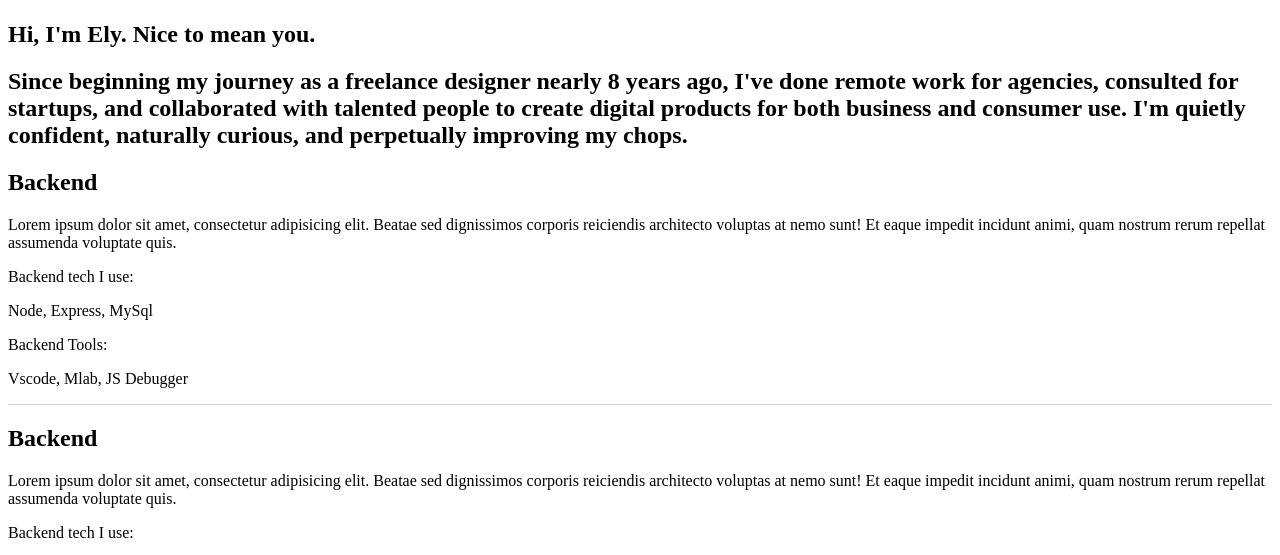
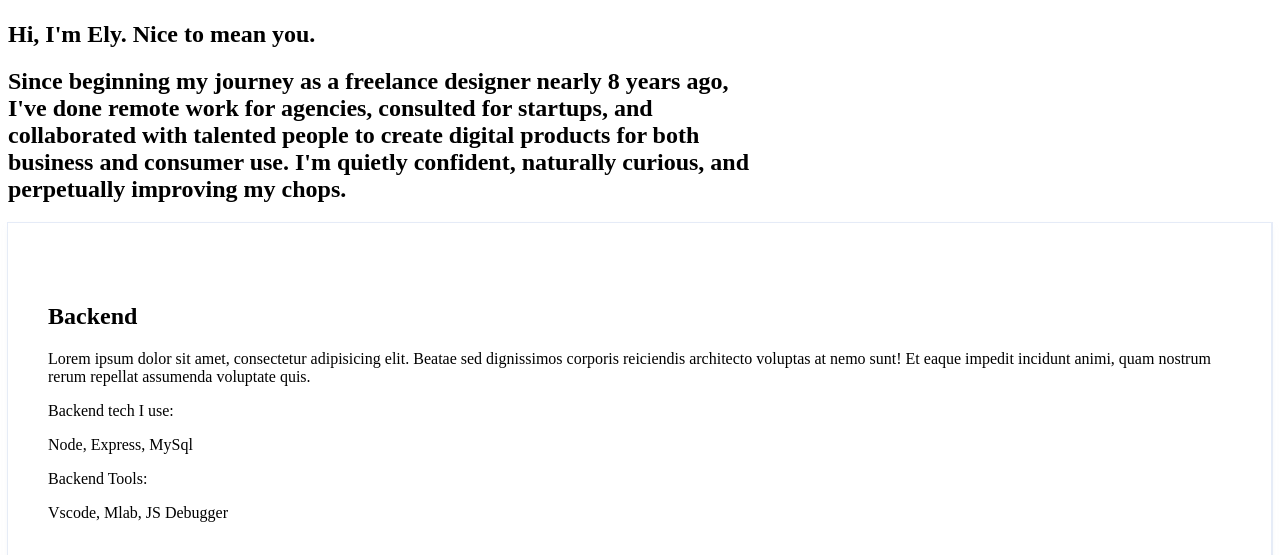
Before and after one commit to ely-alamillo/thoughtsonpaper.dev, a Gatsby site: page / in a window 1280 px wide. Shown: the part 229-784 px from the top of the page. Built offline with nearby package versions, Linux system fonts and the light colour scheme; Gatsby itself is replaced by a stand-in of ours.

Commit message:
fixed about me styles

```diff
--- a/src/components/aboutMe.js
+++ b/src/components/aboutMe.js
@@ -1,4 +1,6 @@
 import React from 'react'
+
+import './aboutMe.scss'
 
 const AboutMe = () => (
   <section
@@ -6,12 +8,12 @@
     id="about"
   >
     <div className="container">
-      <div className="columns">
+      <div className="columns centered">
         <div className="column is-three-fifths">
           <h1 className="title is-spaced is-size-desktop is-size-4-mobile has-text-white">
             Hi, I'm Ely. Nice to mean you.
           </h1>
-          <h2 className="subtitle is-size-5-desktop has-text-white">
+          <h2 className="subtitle is-size-5-desktop has-text-white has-text-justified">
             Since beginning my journey as a freelance designer nearly 8 years
             ago, I've done remote work for agencies, consulted for startups, and
             collaborated with talented people to create digital products for
--- a/src/components/aboutMe.scss
+++ b/src/components/aboutMe.scss
@@ -0,0 +1,12 @@
+section {
+  @media screen and (min-width: 769px) {
+    .columns.centered {
+      justify-content: center;
+    }
+
+    .column.is-three-fifths {
+      flex: none;
+      width: 60%;
+    }
+  }
+}
--- a/src/components/skills.js
+++ b/src/components/skills.js
@@ -4,7 +4,7 @@
 const Skills = () => (
   <section className="section has-text-centered has-background-success">
     <div className="container">
-      <div className="box">
+      <div className="box is-paddingless">
         <div className="content">
           <div className="columns has-text-center">
             <div className="column skills-section">
@@ -41,7 +41,7 @@
               </p>
               <p>Vscode, Mlab, JS Debugger</p>
             </div>
-            <div className="column">
+            <div className="column skills-section">
               <h1>Backend</h1>
               <p>
                 Lorem ipsum dolor sit amet, consectetur adipisicing elit. Beatae
--- a/src/components/skills.scss
+++ b/src/components/skills.scss
@@ -1,3 +1,17 @@
-.skills-section {
-  border-bottom: 1px solid lightgray;
+.box {
+  box-shadow: 0 5px 5px 0 rgba(233, 240, 243, 0.5), 0 0 0 1px #e6ecf8;
+
+  .column.skills-section {
+    padding: 50px 30px;
+    border-bottom: 1px solid #e6ecf8;
+    border-right: 0px solid #e6ecf8;
+  }
+
+  @media screen and (min-width: 769px) {
+    .column.skills-section {
+      padding: 60px 40px;
+      border-bottom: 0px solid #e6ecf8;
+      border-right: 1px solid #e6ecf8;
+    }
+  }
 }
```
